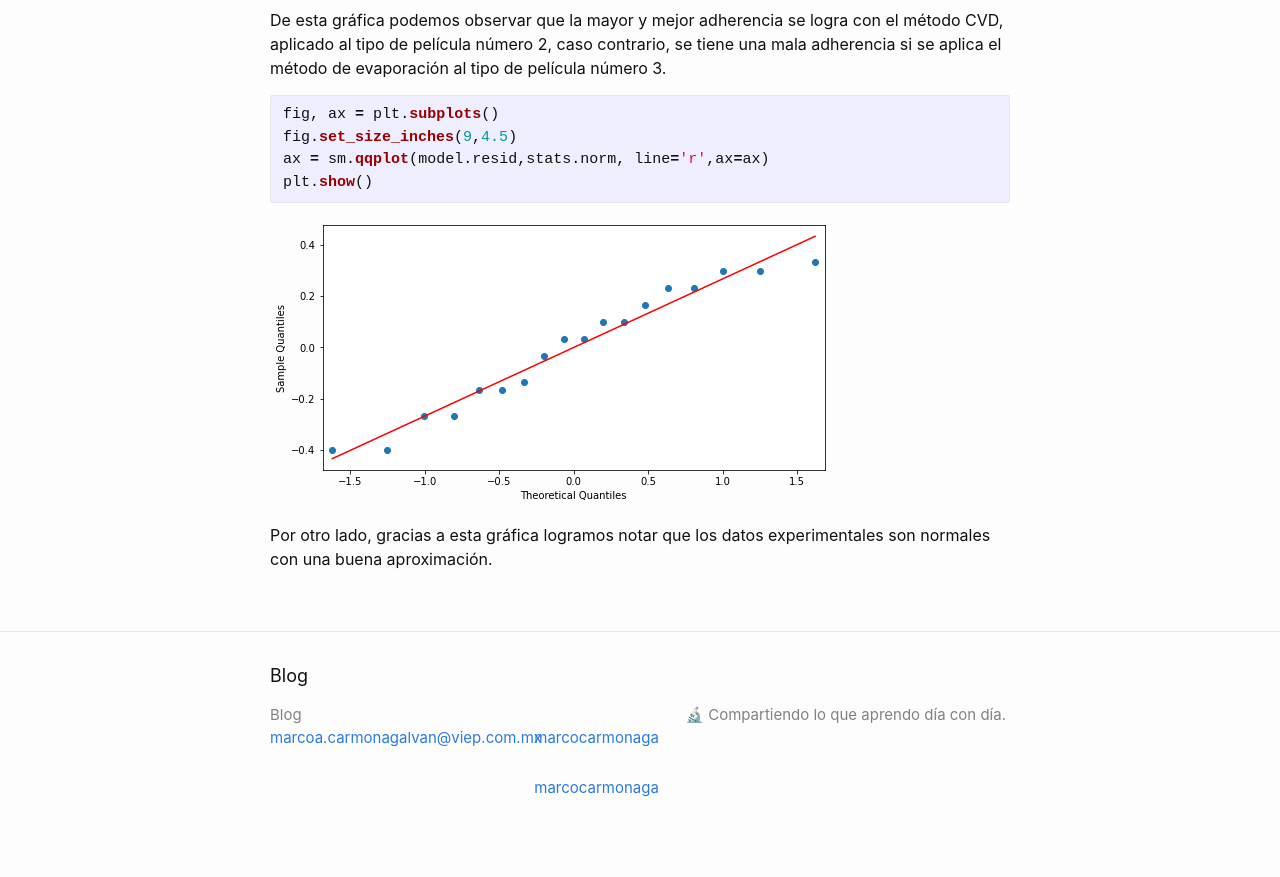
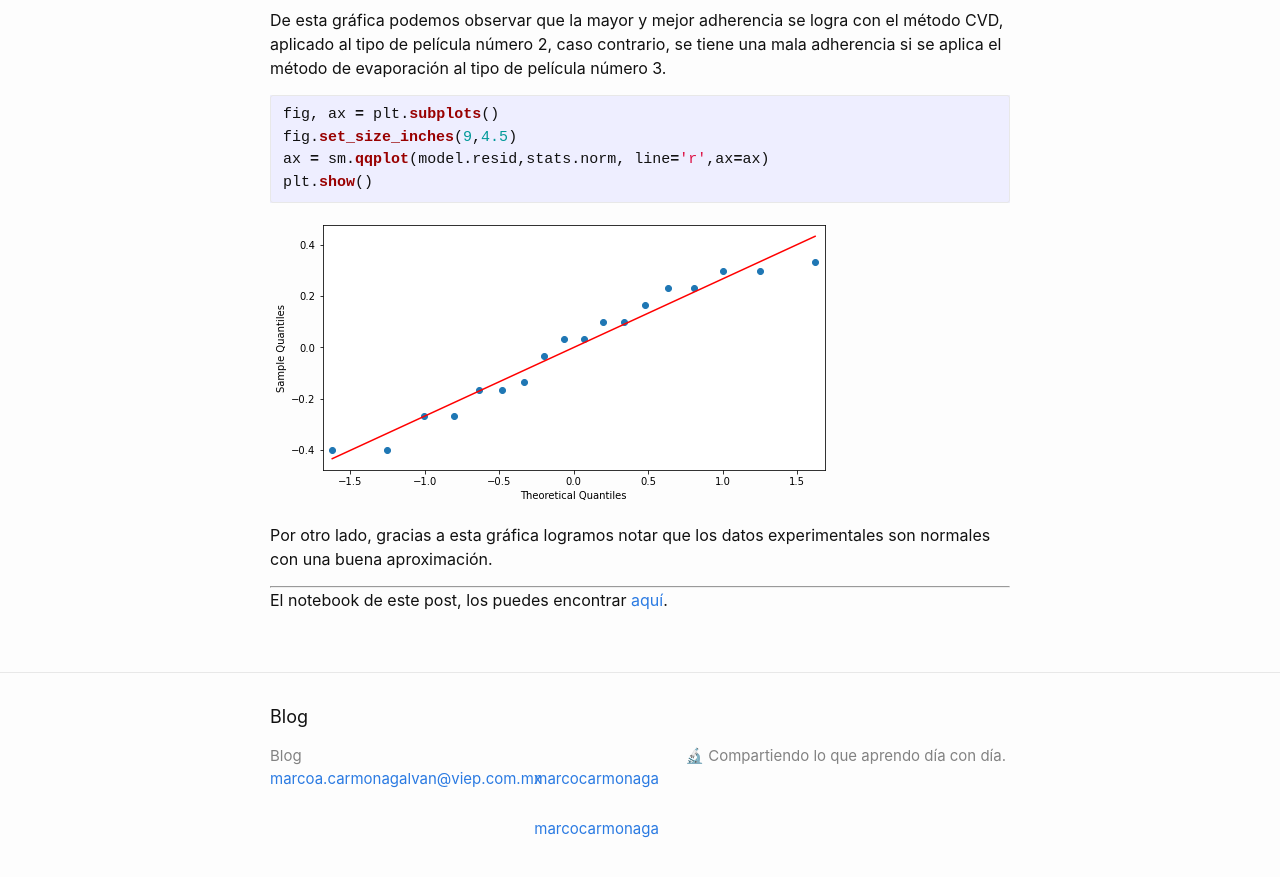
Before and after one commit to marcocarmonaga/Blog, a Jekyll site: the page built from _posts/2022-05-05-Estudio_de_metodos_de_deposicion_ANOVA_dos_factores.md, in a window 1280 px wide and 900 px high, scrolled down 4426 px. Shown: the top 877 px of the window. Built offline with Jekyll 4.4.1, drawn with Linux system fonts in a browser that asks for light colours; nearby versions of some CDN libraries.

Commit message:
updating post

```diff
--- a/_posts/2022-05-05-Estudio_de_metodos_de_deposicion_ANOVA_dos_factores.md
+++ b/_posts/2022-05-05-Estudio_de_metodos_de_deposicion_ANOVA_dos_factores.md
@@ -505,3 +505,7 @@
 
 
 Por otro lado, gracias a esta gráfica logramos notar que los datos experimentales son normales con una buena aproximación.
+
+---
+
+El notebook de este post, los puedes encontrar [aquí](https://gist.github.com/marcocarmonaga/17d6b7dee9adb511b74dcedc24451179).
```
